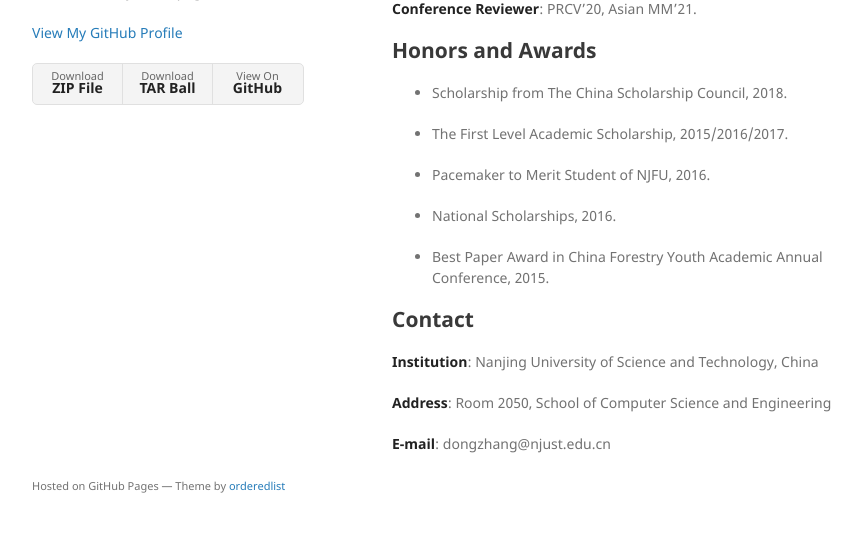
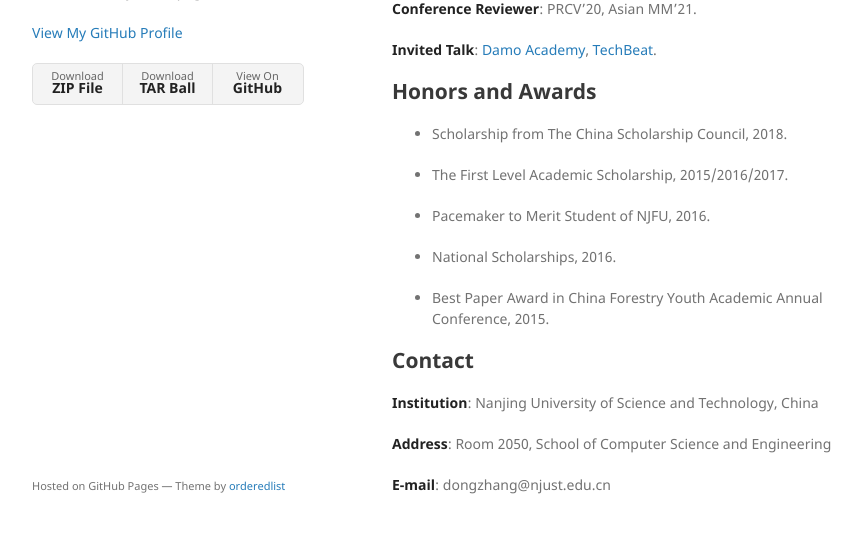
Before and after one commit to ZHANGDONG-NJUST/zhangdong-njust.github.io, a Jekyll site: the page built from index.md, in a window 1280 px wide and 900 px high, scrolled down 723 px, cut to the strip 335-868 px from the top of the window. Shown: the whole strip, without its empty margins (178-1040 px from the left). Built offline with Jekyll 4.4.1, drawn with Linux system fonts in a browser that asks for light colours.

Commit message:
Update index.md

```diff
--- a/index.md
+++ b/index.md
@@ -24,6 +24,8 @@ Now, I am a Ph.D. student at Nanjing University of Science and Technology under
 
 **Conference Reviewer**: PRCV'20, Asian MM'21.
 
+**Invited Talk**: [Damo Academy](https://t.bilibili.com/464398595921845696?tab=2), [TechBeat](https://www.techbeat.net/talk-info?id=483).
+
 ## Honors and Awards
 
 * Scholarship from The China Scholarship Council, 2018.
```
